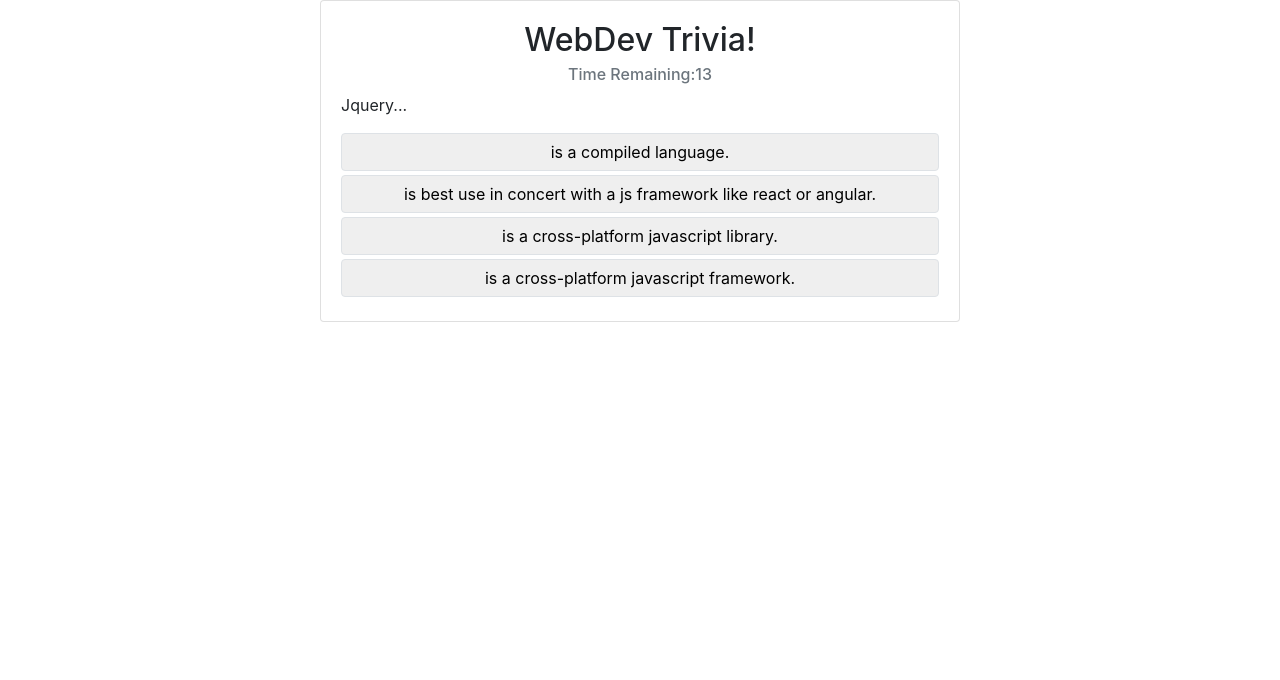
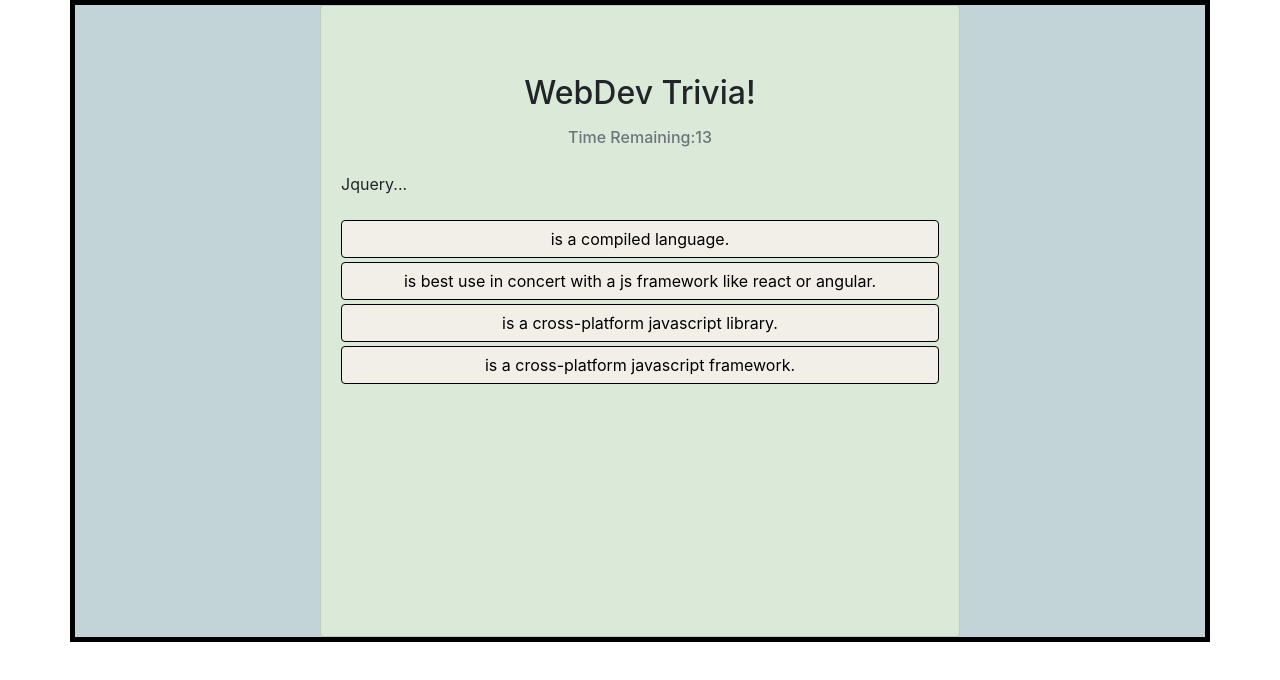
Before and after one commit to DanFeinstat/TriviaGame, a plain HTML site: page index.html in a window 1280 px wide. Both pictures are taken after a click on the element "Start!". Drawn offline with nearby package versions, Linux system fonts and the light colour scheme.

Commit message:
added some css

```diff
--- a/assets/css/style.css
+++ b/assets/css/style.css
@@ -1,3 +1,19 @@
 .btn {
   width: 100%;
 }
+
+.card {
+  background-color:#dbe9d8;
+  min-height:79vh;
+}
+
+.container {
+  background-color:#c2d4d8;
+  min-height:80vh;
+  border:5px solid black;
+}
+
+.btn {
+  background-color:#f2efe8;
+  border:1px solid black;
+}
--- a/assets/javascript/app.js
+++ b/assets/javascript/app.js
@@ -219,10 +219,10 @@ $("#btnBox").on("click", "#startBtn", function(e){
   goodAnswers = 0;
   document.getElementById("btnBox").innerHTML = "";
   document.getElementById("btnBox").innerHTML =
-    '<button type="button" id="answer1" class="btn ansBtn mb-1 border oot">Answer1</button>\
-    <button type="button" id="answer2" class="btn ansBtn mb-1 border oot">Answer2</button>\
-    <button type="button" id="answer3" class="btn ansBtn mb-1 border oot">Answer3</button>\
-    <button type="button" id="answer4" class="btn ansBtn mb-1 border oot">Answer4</button>';
+    '<button type="button" id="answer1" class="btn ansBtn mb-1 oot">Answer1</button>\
+    <button type="button" id="answer2" class="btn ansBtn mb-1 oot">Answer2</button>\
+    <button type="button" id="answer3" class="btn ansBtn mb-1 oot">Answer3</button>\
+    <button type="button" id="answer4" class="btn ansBtn mb-1 oot">Answer4</button>';
     shuffle(questionArray);
     populateDisplay();
     qDex++;
@@ -244,14 +244,4 @@ $("#btnBox").on("click", ".ansBtn", function(e){
     }
     clearTimer();
 })
-// document.getElementById("answer1").onclick = function(){
-//   if (this.getAttribute("value")){
-//     correctAnswer();
-//   } else if(this.getAttribute("value") === false){
-//     wrongAnswer();
-//   } else {
-//     null;
-//   }
-//   clearTimer();
-// }
-})
+})//document.load close
--- a/index.html
+++ b/index.html
@@ -9,14 +9,14 @@
   <body>
     <div class="container">
       <div class="card mx-auto" style="width: 40rem;">
-        <div class="card-body">
+        <div class="card-body mt-5">
           <h2 class="card-title text-center">WebDev Trivia!</h2>
-          <h6 class="card-subtitle mb-2 text-muted text-center">Time Remaining:<span id="timer">00</span></h6>
-          <p id="question" class="card-text">Welcome to trivia!  You will have 30 seconds to answer each question.
+          <h6 class="card-subtitle mb-2 text-muted text-center mt-3 mb-3">Time Remaining:<span id="timer">00</span></h6>
+          <p id="question" class="card-text mt-4 mb-4">Welcome to trivia!  You will have 30 seconds to answer each question.
             Click on the answer you think is the most correct.
           </p>
           <div id="btnBox">
-            <button type="button" id="startBtn" class="btn border">Start!</button>
+            <button type="button" id="startBtn" class="btn">Start!</button>
           </div>
         </div>
       </div>
```
